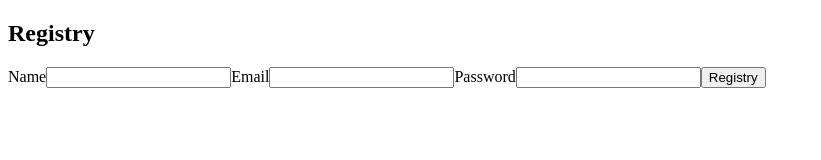
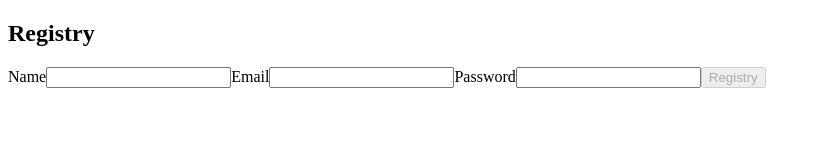
Before and after one commit to 92leandro/iCook, a React (Create React App) app: page /registry in a window 1280 px wide. Shown: the top 160 px of the page, without its empty margins (0-821 px from the left). Built offline with nearby package versions, Linux system fonts and the light colour scheme.

Commit message:
feat: adding regex and min length password

```diff
--- a/src/pages/Registry.jsx
+++ b/src/pages/Registry.jsx
@@ -14,6 +14,8 @@ function Registry() {
   };
 
   const navigate = useNavigate();
+  const regex = /\S+@\S+\.\S+/;
+  const MIN_PASSWORD_LENGTH = 6;
 
   const handleRegistry = (e) => {
     e.preventDefault();
@@ -60,8 +62,12 @@ function Registry() {
         </label>
 
         <button
-          type="submit" onClick={handleRegistry}>Registry</button>
-
+          type="submit"
+          disabled={ !regex.test(email) || password.length < MIN_PASSWORD_LENGTH }
+          onClick={handleRegistry}
+          >
+          Registry
+        </button>
 
       </form>
     </div>
```
